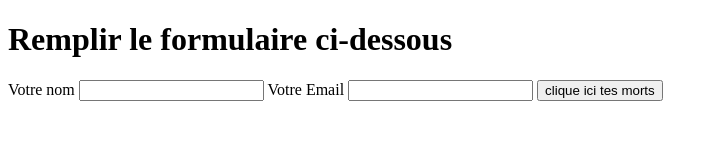
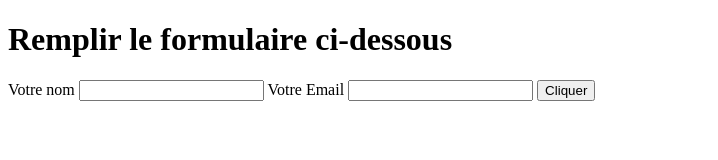
Before and after one commit to Titouan-Esc/Projets, a plain HTML site: page index.html in a window 1280 px wide. Shown: the whole page, without its empty margins (0-718 px from the left). Drawn offline with Linux system fonts and the light colour scheme.

Commit message:
Dernier index

```diff
--- a/index.html
+++ b/index.html
@@ -18,7 +18,7 @@
         <label for="Email"> Votre Email</label>
         <input type="text" id="Email" name="Email" />
 
-        <input type="button" name="button" value="clique ici tes morts" />
+        <input class="bouton" type="button" name="button" value="Cliquer" />
       </form>
     </main>
   </body>
```
